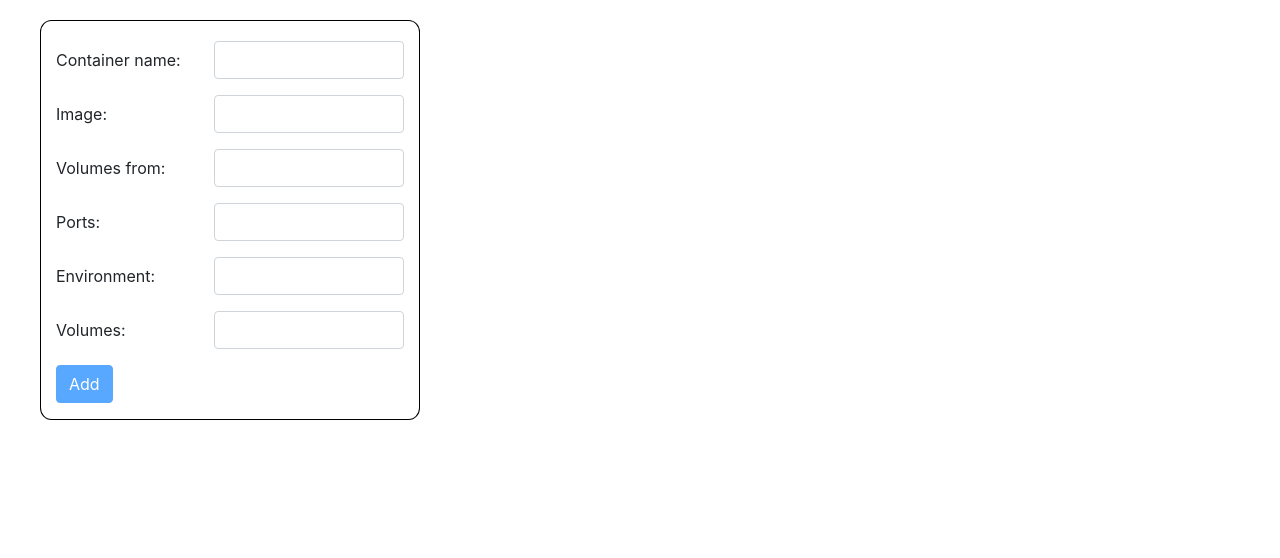
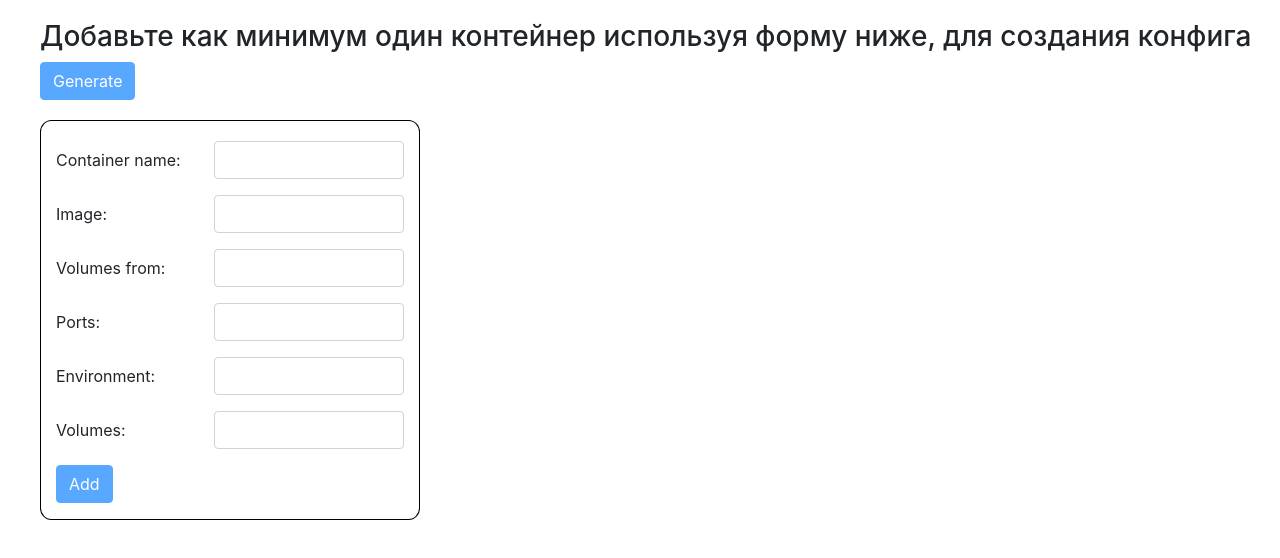
Before and after one commit to Pashokus/docker-compose-generator, a React app: page / in a window 1280 px wide. Shown: the top 558 px of the page. Built offline with nearby package versions, Linux system fonts and the light colour scheme.

Commit message:
add redux-thunk and add generate button

```diff
--- a/package.json
+++ b/package.json
@@ -38,11 +38,13 @@
     "webpack": "3.8.1"
   },
   "dependencies": {
+    "axios": "0.17.1",
     "react": "16.1.1",
     "react-dom": "16.1.1",
     "react-redux": "5.0.6",
     "redux": "3.7.2",
     "redux-form": "7.1.2",
+    "redux-thunk": "2.2.0",
     "uuid": "3.1.0"
   }
 }
--- a/src/actions/docker.js
+++ b/src/actions/docker.js
@@ -1,4 +1,10 @@
-import { ADD_DOCKER_ITEM, DELETE_DOCKER_ITEM } from './types';
+import axios from 'axios';
+import {
+    ADD_DOCKER_ITEM,
+    DELETE_DOCKER_ITEM,
+    SET_CREATION_LINK_STATUS
+} from './types';
+import { setLoadingStatus } from './index';
 
 export const addDockerInstance = (data) => {
     return {
@@ -13,3 +19,25 @@ export const deleteDockerItem = (itemId) => {
         payload: itemId
     };
 };
+
+export const generateConfig = (items) => {
+    return (dispatch) => {
+        dispatch(setLoadingStatus(true));
+
+        return axios.post('http://localhost:9000/generate', {items}).then((res) => {
+            dispatch(setCreatingLinkStatus(true));
+        }).catch((error) => {
+            dispatch(setCreatingLinkStatus(false));
+            console.warn(error);
+        }).then(() => {
+            dispatch(setLoadingStatus(false));
+        });
+    };
+};
+
+const setCreatingLinkStatus = (value) => {
+    return {
+        type: SET_CREATION_LINK_STATUS,
+        payload: value
+    }
+};
--- /dev/null
+++ b/src/actions/index.js
@@ -0,0 +1,8 @@
+import { SET_LOADING_STATUS } from './types';
+
+export const setLoadingStatus = (value) => {
+    return {
+        type: SET_LOADING_STATUS,
+        payload: value
+    }
+};
--- a/src/actions/types.js
+++ b/src/actions/types.js
@@ -1,2 +1,4 @@
 export const ADD_DOCKER_ITEM = 'ADD_DOCKER_ITEM';
 export const DELETE_DOCKER_ITEM = 'DELETE_DOCKER_ITEM';
+export const SET_LOADING_STATUS = 'SET_LOADING_STATUS';
+export const SET_CREATION_LINK_STATUS = 'SET_CREATION_LINK_STATUS';
--- a/src/components/App.js
+++ b/src/components/App.js
@@ -1,4 +1,33 @@
-import React from 'react';
+import React, { Component } from 'react';
+import { connect } from 'react-redux';
+import { generateConfig } from '../actions/docker';
 import DockerItems from '../containers/DockerItems';
+import Button from '../containers/Button';
 
-export default () => <div><DockerItems /></div>;
+class App extends Component {
+    render() {
+        const { generateConfig, dockerItems } = this.props;
+
+        return (
+            <div>
+                <div className={'generate-button-section'} >
+                    <h3>Добавьте как минимум один контейнер используя форму ниже, для создания конфига</h3>
+                    <Button
+                        name={'Generate'}
+                        onClickHandler={generateConfig}
+                        dockerItems={dockerItems}
+                    />
+                </div>
+                <DockerItems />
+            </div>
+        );
+    }
+}
+
+const mapStateToProps = (state) => {
+    return {
+        dockerItems: state.docker.items
+    }
+};
+
+export default connect(mapStateToProps, { generateConfig })(App);
--- a/src/components/DockerItem.js
+++ b/src/components/DockerItem.js
@@ -30,8 +30,8 @@ export default class DockerItem extends Component {
                     </div>
                     <div>
                         <ul className='list-group custom-list-styles'>
-                            {Object.keys(item).map((key) => {
-                                return <li className='list-group-item'>
+                            {Object.keys(item).map((key, id) => {
+                                return <li key={id} className='list-group-item'>
                                     <div>
                                         <span>{key}</span>
                                         <span> : </span>
--- /dev/null
+++ b/src/containers/Button.js
@@ -0,0 +1,29 @@
+import React, { Component } from 'react';
+
+export default class Button extends Component {
+    constructor(props) {
+        super(props);
+
+        this.onClickHandler = this.onClickHandler.bind(this);
+    }
+
+    onClickHandler() {
+        const { onClickHandler, dockerItems } = this.props;
+
+        onClickHandler(dockerItems);
+    }
+
+    render() {
+        const { name, dockerItems } = this.props;
+
+        return (
+            <button
+                disabled={Object.keys(dockerItems).length === 0}
+                className='btn btn-primary'
+                onClick={this.onClickHandler}
+            >
+                {name}
+            </button>
+        );
+    }
+}
--- a/src/containers/DockerItems.js
+++ b/src/containers/DockerItems.js
@@ -14,8 +14,8 @@ class DockerItems extends Component {
             <div>
                 <ul className='docker-items'>
                     <AddDockerItem key='add-section' addDockerInstance={addDockerInstance}/>
-                    { Object.keys(dockerItems).map((itemId) => {
-                        return <DockerItem item={dockerItems[itemId]} itemId={itemId} deleteDockerItem={deleteDockerItem} />;
+                    { Object.keys(dockerItems).map((itemId, id) => {
+                        return <DockerItem key={id} item={dockerItems[itemId]} itemId={itemId} deleteDockerItem={deleteDockerItem} />;
                     }) }
                 </ul>
             </div>
--- a/src/index.js
+++ b/src/index.js
@@ -1,12 +1,16 @@
 import React from 'react';
 import { render } from 'react-dom';
 import { Provider } from 'react-redux';
-import { createStore } from 'redux';
+import { createStore, applyMiddleware } from 'redux';
+import thunk from 'redux-thunk';
 import reducers from './reducers';
 import App from './components/App';
 import './static/style.scss';
 
-const store = createStore(reducers);
+const store = createStore(
+    reducers,
+    applyMiddleware(thunk)
+);
 
 render(
     <Provider store={store}>
--- a/src/static/style.scss
+++ b/src/static/style.scss
@@ -2,3 +2,8 @@ html, body {
     max-width: 100%;
     overflow-x: hidden;
 }
+
+.generate-button-section {
+  margin-left: 40px;
+  margin-top: 20px;
+}
```
